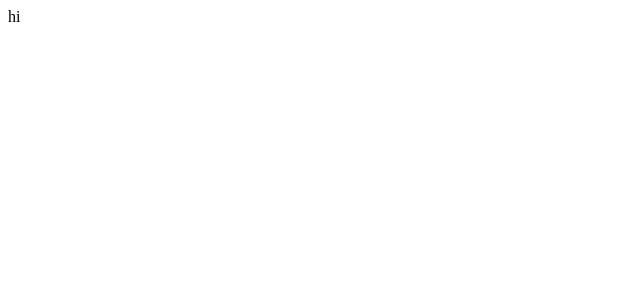
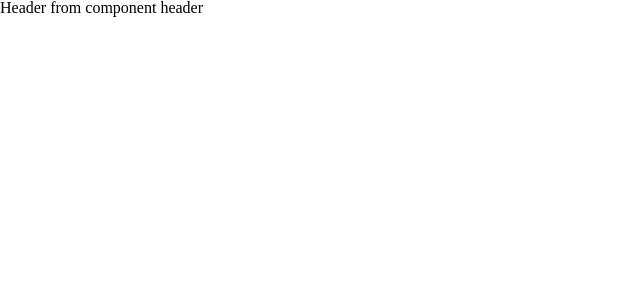
Before and after one commit to bulenteroglu/movie-app-demo, a React (Vite) app in the folder packages/frontend/: page / in a window 1280 px wide. Shown: the top 300 px of the page, without its empty margins (0-640 px from the left). Built offline with nearby package versions, Linux system fonts and the light colour scheme.

Commit message:
Added SCSS

```diff
--- a/packages/frontend/package.json
+++ b/packages/frontend/package.json
@@ -7,6 +7,7 @@
     "start": "parcel ./src/index.html"
   },
   "dependencies": {
+    "node-sass": "^5.0.0",
     "parcel": "^1.12.4",
     "react": "^17.0.1",
     "react-dom": "^17.0.1",
--- /dev/null
+++ b/packages/frontend/src/App.tsx
@@ -0,0 +1,10 @@
+import React from 'react';
+import Header from './components/Header/Header';
+
+export default function App() {
+  return (
+    <div>
+      <Header />
+    </div>
+  );
+}
--- /dev/null
+++ b/packages/frontend/src/components/Header/Header.tsx
@@ -0,0 +1,9 @@
+import React from 'react';
+
+export default function Header() {
+  return (
+    <header>
+      <h2>Header from component header</h2>
+    </header>
+  );
+}
--- a/packages/frontend/src/index.tsx
+++ b/packages/frontend/src/index.tsx
@@ -1,4 +1,6 @@
 import React from 'react';
 import { render } from 'react-dom';
+import App from './App';
+import './styles/app.scss';
 
-render(<div>hi</div>, document.getElementById('root'));
+render(<App />, document.getElementById('root'));
--- /dev/null
+++ b/packages/frontend/src/styles/app.scss
@@ -0,0 +1,5 @@
+// Core files
+@import 'core/_reset.scss';
+
+// Layout
+@import 'layout/_navigation.scss';
--- /dev/null
+++ b/packages/frontend/src/styles/core/_reset.scss
@@ -0,0 +1,107 @@
+*,
+*:before,
+*:after {
+  box-sizing: border-box;
+}
+
+html,
+body,
+div,
+span,
+object,
+iframe,
+figure,
+h1,
+h2,
+h3,
+h4,
+h5,
+h6,
+p,
+blockquote,
+pre,
+a,
+code,
+em,
+img,
+small,
+strike,
+strong,
+sub,
+sup,
+tt,
+b,
+u,
+i,
+ol,
+ul,
+li,
+fieldset,
+form,
+label,
+table,
+caption,
+tbody,
+tfoot,
+thead,
+tr,
+th,
+td,
+main,
+canvas,
+embed,
+footer,
+header,
+nav,
+section,
+video {
+  margin: 0;
+  padding: 0;
+  border: 0;
+  font-size: 100%;
+  font: inherit;
+  vertical-align: baseline;
+  text-rendering: optimizeLegibility;
+  -webkit-font-smoothing: antialiased;
+  text-size-adjust: none;
+}
+
+footer,
+header,
+nav,
+section,
+main {
+  display: block;
+}
+
+body {
+  line-height: 1;
+}
+
+ol,
+ul {
+  list-style: none;
+}
+
+blockquote,
+q {
+  quotes: none;
+}
+
+blockquote:before,
+blockquote:after,
+q:before,
+q:after {
+  content: '';
+  content: none;
+}
+
+table {
+  border-collapse: collapse;
+  border-spacing: 0;
+}
+
+input {
+  -webkit-appearance: none;
+  border-radius: 0;
+}
```
Also changed, not shown: packages/frontend/src/styles/layout/_navigation.scss (added).
